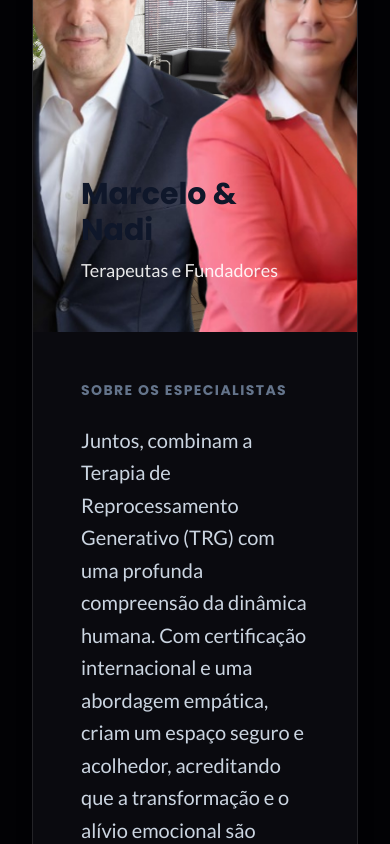
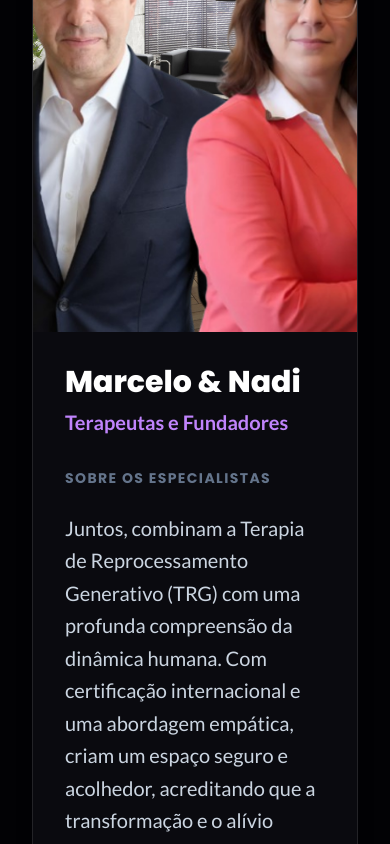
Before and after one commit to krtur/mn, a React (Vite) app: page / in a window 390 px wide. Shown: the part 4560-5404 px from the top of the page. Built offline with nearby package versions, Linux system fonts and the light colour scheme; no server answers.

Commit message:
Ajuste para REsponsividade

```diff
--- a/components/HeroSection.tsx
+++ b/components/HeroSection.tsx
@@ -164,16 +164,11 @@ const HeroSection: React.FC = () => {
                     alt="Nossos Terapeutas - Marcelo e Nadielma"
                     className="absolute inset-0 w-full h-full object-cover object-top"
                   />
-                  {/* Gradient removed as requested */}
-                  <div className="absolute bottom-0 left-0 p-12 text-white lg:hidden">
-                    <h3 className="text-3xl font-bold mb-2">{t('therapists.names')}</h3>
-                    <p className="text-lg opacity-90">{t('therapists.roles')}</p>
-                  </div>
                 </div>
-                <div className="p-12 lg:p-20 flex flex-col justify-center">
-                  <div className="mb-10 hidden lg:block">
-                    <h2 className="text-4xl lg:text-5xl font-black text-white mb-4">{t('therapists.names')}</h2>
-                    <p className="text-purple-400 font-bold text-2xl">{t('therapists.roles')}</p>
+                <div className="p-8 md:p-12 lg:p-20 flex flex-col justify-center">
+                  <div className="mb-8 lg:mb-10">
+                    <h2 className="text-3xl lg:text-5xl font-black text-white mb-2 lg:mb-4">{t('therapists.names')}</h2>
+                    <p className="text-purple-400 font-bold text-xl lg:text-2xl">{t('therapists.roles')}</p>
                   </div>
 
                   <div className="mb-12">
--- a/components/therapist/DocumentGeneration.tsx
+++ b/components/therapist/DocumentGeneration.tsx
@@ -122,7 +122,7 @@ export const DocumentGeneration: React.FC = () => {
               />
             </div>
 
-            <div className="flex gap-2">
+            <div className="flex flex-col sm:flex-row gap-2">
               <button
                 type="submit"
                 disabled={isLoading}
--- a/components/therapist/ScheduleManager.tsx
+++ b/components/therapist/ScheduleManager.tsx
@@ -392,7 +392,7 @@ export const ScheduleManager: React.FC = () => {
                   </select>
                 </div>
 
-                <div className="grid grid-cols-2 gap-4">
+                <div className="grid grid-cols-1 md:grid-cols-2 gap-4">
                   <div>
                     <label className="block text-sm font-medium text-slate-700 mb-1">Data *</label>
                     <input
@@ -417,7 +417,7 @@ export const ScheduleManager: React.FC = () => {
                   </div>
                 </div>
 
-                <div className="grid grid-cols-2 gap-4">
+                <div className="grid grid-cols-1 md:grid-cols-2 gap-4">
                   <div>
                     <label className="block text-sm font-medium text-slate-700 mb-1">Horário Início *</label>
                     <input
@@ -572,7 +572,7 @@ export const ScheduleManager: React.FC = () => {
                 />
               </div>
 
-              <div className="grid grid-cols-2 gap-4">
+              <div className="grid grid-cols-1 md:grid-cols-2 gap-4">
                 <div>
                   <label className="block text-sm font-medium text-slate-700 mb-1">Hora Início</label>
                   <input
--- a/index.css
+++ b/index.css
@@ -12,7 +12,7 @@
   }
 
   body {
-    @apply bg-[#020205] text-slate-300 font-lato antialiased selection:bg-purple-900 selection:text-white;
+    @apply bg-[#020205] text-slate-300 font-lato antialiased selection:bg-purple-900 selection:text-white overflow-x-hidden;
   }
 
   h1,
```
